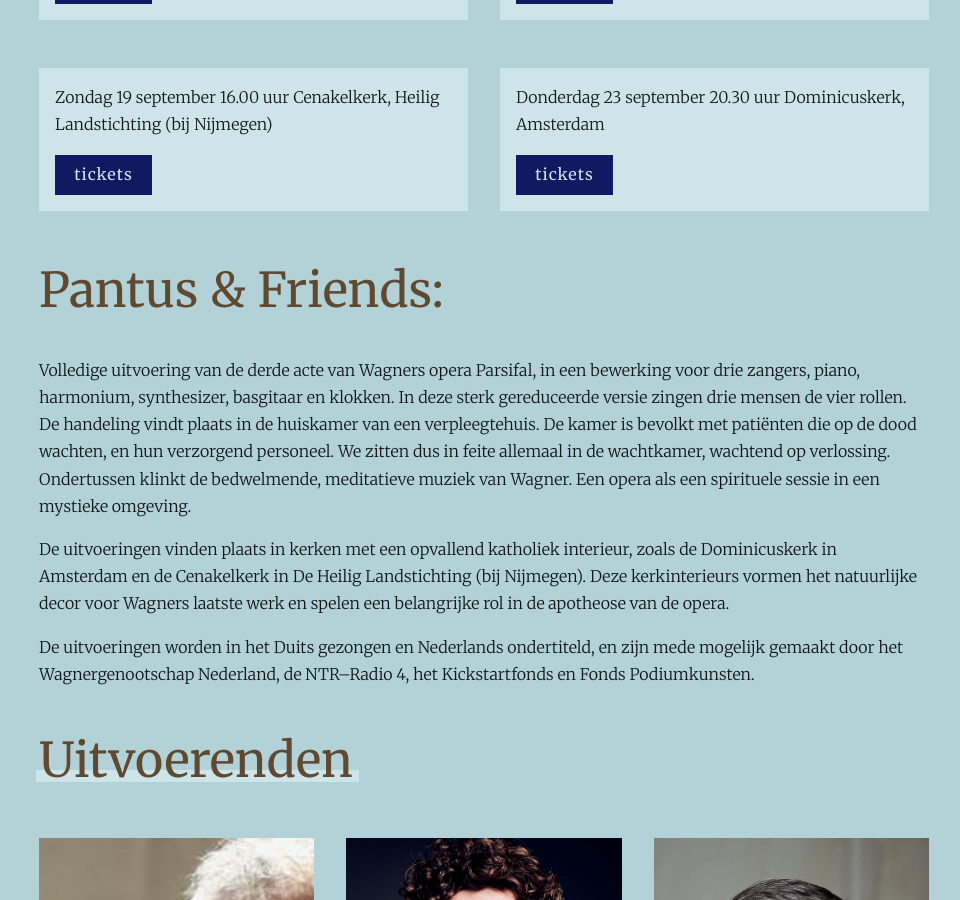
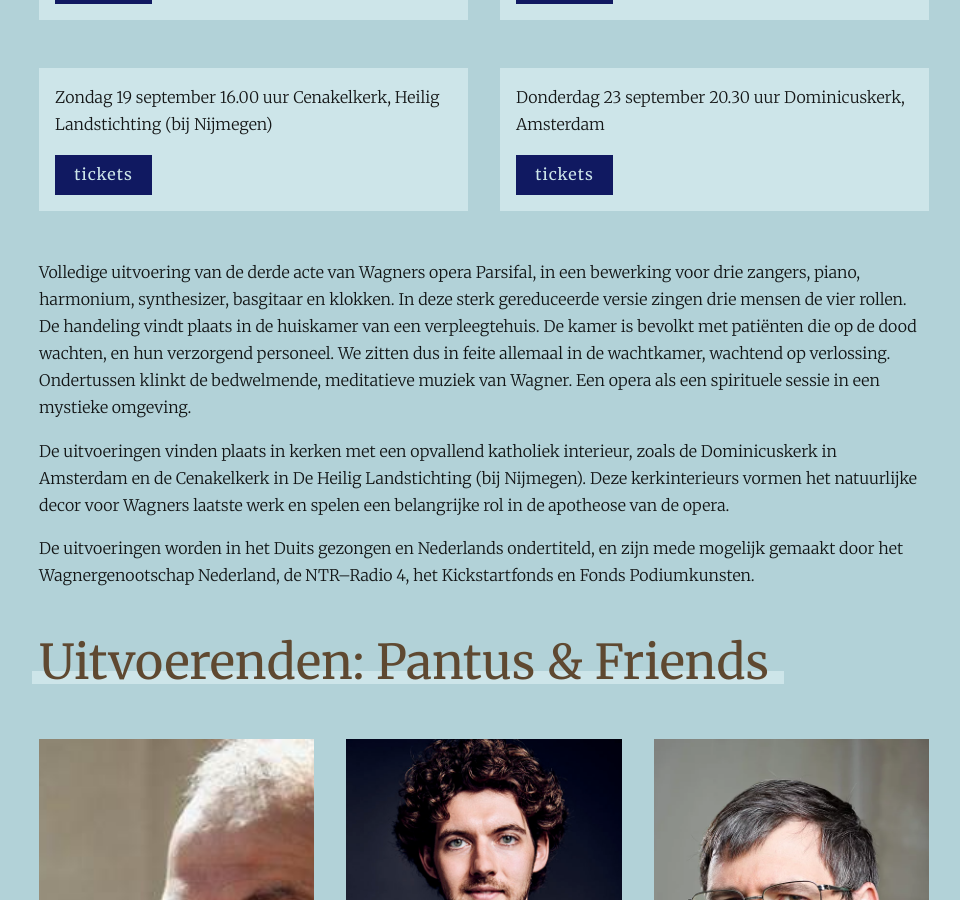
Before and after one commit to DaanBoertien/ParsifalWebsite, a Jekyll site: the page built from index.html, in a window 1280 px wide and 900 px high, scrolled down 1270 px. Shown: the whole window, without its empty margins (156-1116 px from the left). Built offline with Jekyll 4.4.1, drawn with Linux system fonts in a browser that asks for light colours; nearby versions of some CDN libraries.

Commit message:
change title

```diff
--- a/index.html
+++ b/index.html
@@ -44,7 +44,7 @@ layout: default
   </section>
 
   <section class="info">
-    <h2 class="info-title fadeIn">Pantus & Friends:</h2>
+
 
     <p class="fadeIn">
       Volledige uitvoering van de derde acte van Wagners opera Parsifal, in een
@@ -72,7 +72,7 @@ layout: default
   </section>
 
   <section class="artists">
-    <h2 class="underline fadeIn">Uitvoerenden</h2>
+    <h2 class="underline fadeIn">Uitvoerenden: Pantus & Friends</h2>
     <div class="musicians">
         <div class="artists-content fadeIn">
             <img src="/assets/img/luijmes.jpg" alt="">
```
Also changed, not shown: 1 other file.
